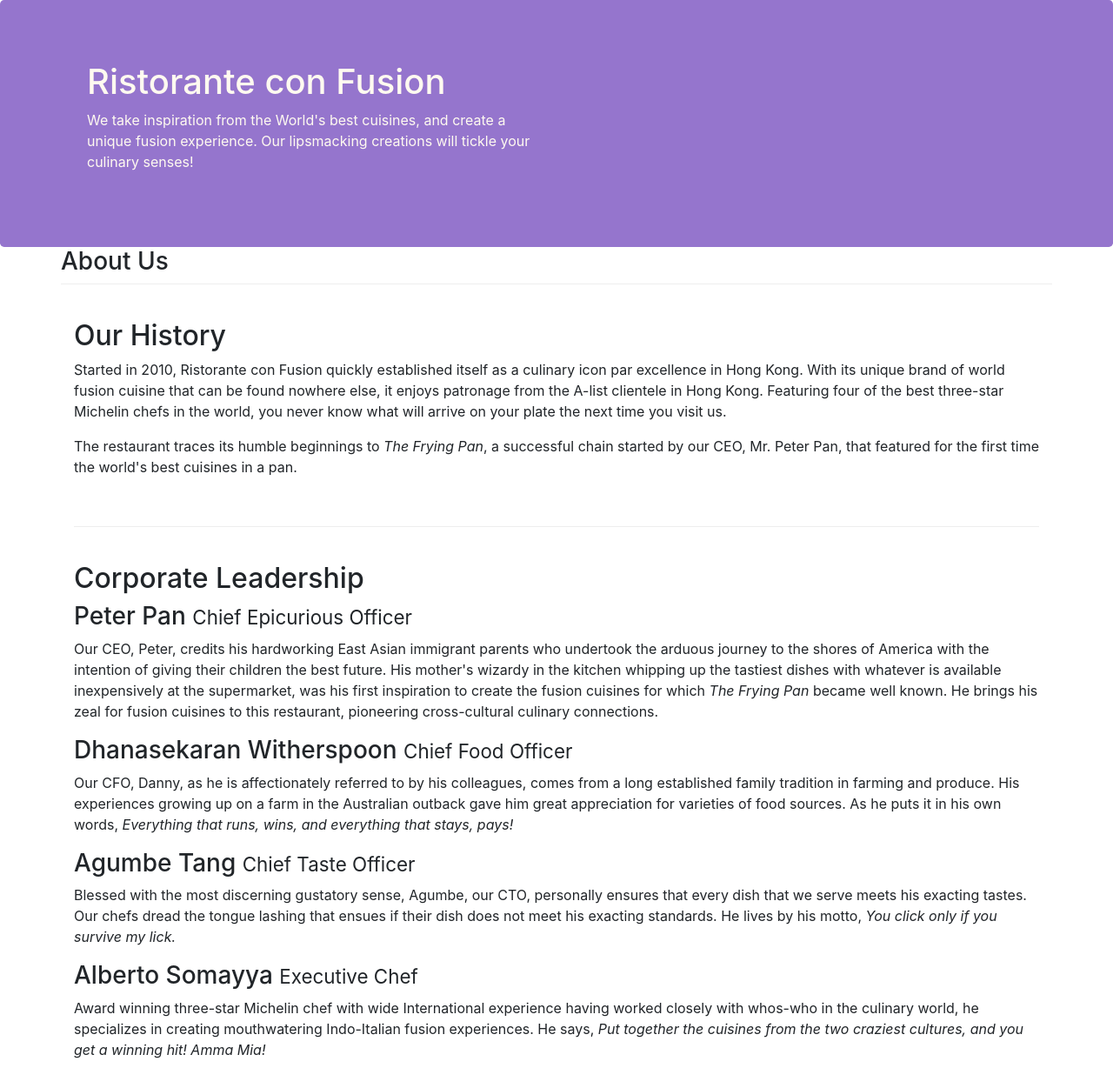
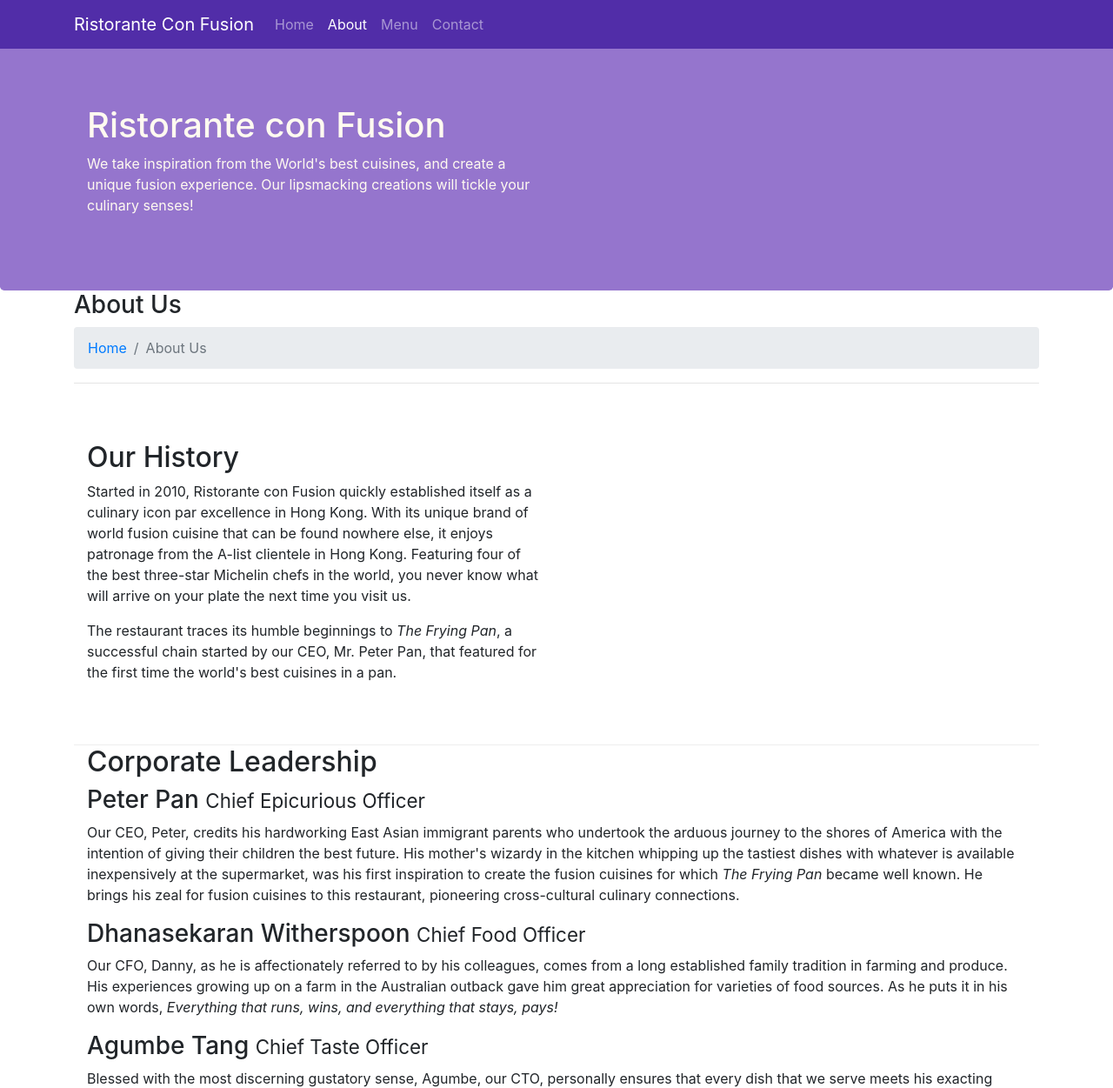
Before and after one commit to raghavendrajain/FE-BootstrapFirstProject, a website: page aboutus.html in a window 1280 px wide. Shown: the top 1251 px of the page at 87% size. Drawn offline with nearby package versions, Linux system fonts and the light colour scheme.

Commit message:
Navbar and Breadcrumbs.

```diff
--- /dev/null
+++ b/About Us_files/bootstrap.xml
@@ -0,0 +1,2 @@
+<?xml version="1.0" encoding="UTF-8"?>
+<Error><Code>AccessDenied</Code><Message>Access Denied</Message><RequestId>FE0A438414D09A4E</RequestId><HostId>SsUaNar4ps783PENn1hgDCH8UIC2iP0BZ7BucoZLlEfLBJ/HR9+kb3Hwk151nV3S+E7ZjG9pIPE=</HostId></Error>
--- /dev/null
+++ b/About Us_files/bootstrap_002.xml
@@ -0,0 +1,2 @@
+<?xml version="1.0" encoding="UTF-8"?>
+<Error><Code>AccessDenied</Code><Message>Access Denied</Message><RequestId>93D1A3701CF82AEA</RequestId><HostId>niU/ucOWcc+TVDoctOxviLp1VyurSJO/t5QCvscXBipXD+v3p6WGTC2MtK3Gjth1RB6+NQ51QvE=</HostId></Error>
--- /dev/null
+++ b/About Us_files/jquery.xml
@@ -0,0 +1,2 @@
+<?xml version="1.0" encoding="UTF-8"?>
+<Error><Code>AccessDenied</Code><Message>Access Denied</Message><RequestId>367EA3A71CF8636B</RequestId><HostId>swKi1VNVjzAWWjnyRxBaogl4blhd2Fa0Q8EG+WgdB4JHUyr4sjP3qsWVKXloch0mhtG9q2gQG7c=</HostId></Error>
--- /dev/null
+++ b/About Us_files/popper.xml
@@ -0,0 +1,2 @@
+<?xml version="1.0" encoding="UTF-8"?>
+<Error><Code>AccessDenied</Code><Message>Access Denied</Message><RequestId>F1B257ADE0958818</RequestId><HostId>PK0wcdvw6TUM9lBu8CcdFbghwzuFDko8MVBf1KV9RtUAQGXVAMcLMc5f/4KRspD02nCpJDdsik4=</HostId></Error>
--- /dev/null
+++ b/About Us_files/styles.xml
@@ -0,0 +1,2 @@
+<?xml version="1.0" encoding="UTF-8"?>
+<Error><Code>AccessDenied</Code><Message>Access Denied</Message><RequestId>9C8D8F4281E3EBE5</RequestId><HostId>1eXelOA5k8u5aO2p53iR0OZy544OBwjo40HPMzZQrN/QY+nN3vuhuXo/Bq1CaVnQCinaEzQDPIg=</HostId></Error>
--- a/aboutus.html
+++ b/aboutus.html
@@ -16,6 +16,23 @@
 
 <body>
 
+    <nav class="navbar navbar-dark navbar-expand-sm fixed-top">
+                <div class="container">
+                    <button class="navbar-toggler" type="button" data-toggle="collapse" data-target="#Navbar">
+                        <span class="navbar-toggler-icon"></span>
+                    </button>
+                    <a class="navbar-brand" href="./index.html">Ristorante Con Fusion</a>
+                    <div class="collapse navbar-collapse" id="Navbar">
+                        <ul class="navbar-nav mr-auto">
+                            <li class="nav-item"><a class="nav-link" href="./index.html">Home</a></li>
+                            <li class="nav-item active"><a class="nav-link" href="#">About</a></li>
+                            <li class="nav-item"><a class="nav-link" href="#">Menu</a></li>
+                            <li class="nav-item"><a class="nav-link" href="#">Contact</a></li>
+                        </ul>
+                    </div>
+                </div>
+    </nav>
+
     <header class="jumbotron">
         <div class="container">
             <div class="row row-header">
@@ -30,34 +47,40 @@
     </header>
 
     <div class="container">
-        <div class="row row-about">
-            <div>
-               <h3>About Us</h3>
+        <div class="row">
+            <div class="col-12">
+               <h3>About Us </h3>
+               <ol class="col-12 breadcrumb">
+                    <li class="breadcrumb-item"><a href="./index.html">Home</a></li>
+                    <li class="breadcrumb-item active">About Us</li>
+                </ol>
+               <hr>
+               </div>
             </div>
-        </div>
 
-        <div class="row row-content history">
-            <div>
+
+     <div class="row row-content">
+            <div class="col-12 col-sm-6">
                 <h2>Our History</h2>
                 <p>Started in 2010, Ristorante con Fusion quickly established itself as a culinary icon par excellence in Hong Kong. With its unique brand of world fusion cuisine that can be found nowhere else, it enjoys patronage from the A-list clientele in Hong Kong.  Featuring four of the best three-star Michelin chefs in the world, you never know what will arrive on your plate the next time you visit us.</p>
                 <p>The restaurant traces its humble beginnings to <em>The Frying Pan</em>, a successful chain started by our CEO, Mr. Peter Pan, that featured for the first time the world's best cuisines in a pan.</p>
             </div>
             <div>
             </div>
-        </div>
+     </div>
 
 
-        <div class="row row-content">
+    <div class="container">
             <div>
                 <h2>Corporate Leadership</h2>
                 <h3>Peter Pan <small>Chief Epicurious Officer</small></h3>
-                <p>Our CEO, Peter, credits his hardworking East Asian immigrant parents who undertook the arduous journey to the shores of America with the intention of giving their children the best future. His mother's wizardy in the kitchen whipping up the tastiest dishes with whatever is available inexpensively at the supermarket, was his first inspiration to create the fusion cuisines for which <em>The Frying Pan</em> became well known. He brings his zeal for fusion cuisines to this restaurant, pioneering cross-cultural culinary connections.</p>
+                <p class="d-none d-sm-block">Our CEO, Peter, credits his hardworking East Asian immigrant parents who undertook the arduous journey to the shores of America with the intention of giving their children the best future. His mother's wizardy in the kitchen whipping up the tastiest dishes with whatever is available inexpensively at the supermarket, was his first inspiration to create the fusion cuisines for which <em>The Frying Pan</em> became well known. He brings his zeal for fusion cuisines to this restaurant, pioneering cross-cultural culinary connections.</p>
                 <h3>Dhanasekaran Witherspoon <small>Chief Food Officer</small></h3>
-                <p>Our CFO, Danny, as he is affectionately referred to by his colleagues, comes from a long established family tradition in farming and produce. His experiences growing up on a farm in the Australian outback gave him great appreciation for varieties of food sources. As he puts it in his own words, <em>Everything that runs, wins, and everything that stays, pays!</em></p>
+                <p class="d-none d-sm-block">Our CFO, Danny, as he is affectionately referred to by his colleagues, comes from a long established family tradition in farming and produce. His experiences growing up on a farm in the Australian outback gave him great appreciation for varieties of food sources. As he puts it in his own words, <em>Everything that runs, wins, and everything that stays, pays!</em></p>
                 <h3>Agumbe Tang <small>Chief Taste Officer</small></h3>
-                <p>Blessed with the most discerning gustatory sense, Agumbe, our CTO, personally ensures that every dish that we serve meets his exacting tastes. Our chefs dread the tongue lashing that ensues if their dish does not meet his exacting standards. He lives by his motto, <em>You click only if you survive my lick.</em></p>
+                <p class="d-none d-sm-block">Blessed with the most discerning gustatory sense, Agumbe, our CTO, personally ensures that every dish that we serve meets his exacting tastes. Our chefs dread the tongue lashing that ensues if their dish does not meet his exacting standards. He lives by his motto, <em>You click only if you survive my lick.</em></p>
                 <h3>Alberto Somayya <small>Executive Chef</small></h3>
-                <p>Award winning three-star Michelin chef with wide International experience having worked closely with whos-who in the culinary world, he specializes in creating mouthwatering Indo-Italian fusion experiences. He says, <em>Put together the cuisines from the two craziest cultures, and you get a winning hit! Amma Mia!</em></p>
+                <p class="d-none d-sm-block">Award winning three-star Michelin chef with wide International experience having worked closely with whos-who in the culinary world, he specializes in creating mouthwatering Indo-Italian fusion experiences. He says, <em>Put together the cuisines from the two craziest cultures, and you get a winning hit! Amma Mia!</em></p>
             </div>
        </div>
 
--- a/css/styles.css
+++ b/css/styles.css
@@ -1,23 +1,27 @@
+body{
+    padding:50px 0px 0px 0px;
+    z-index:0;
+}
+
+.navbar-dark {
+     background-color: #512DA8;
+}
+
+
+
+
 .row-header{
     margin: 0px auto;
     padding: 0px auto;
 }
 
-.row-about{
-    border-bottom: 1px ridge;
-}
-
-.history-padding{
-    padding-top: 70px;
-    padding-bottom: 70px;
-}
 
 
 .row-content{
     margin: 0px auto;
-    padding: 40px 0px 40px 0px;
+    padding: 50px 0px 50px 0px;
     border-bottom: 1px ridge;
-    min-height: 200px;
+    min-height: 400px;
 }
 
 .footer{
```
Also changed, not shown: index.html (+23 -5 lines), large-screen.png (added), small-screen.png (added).
